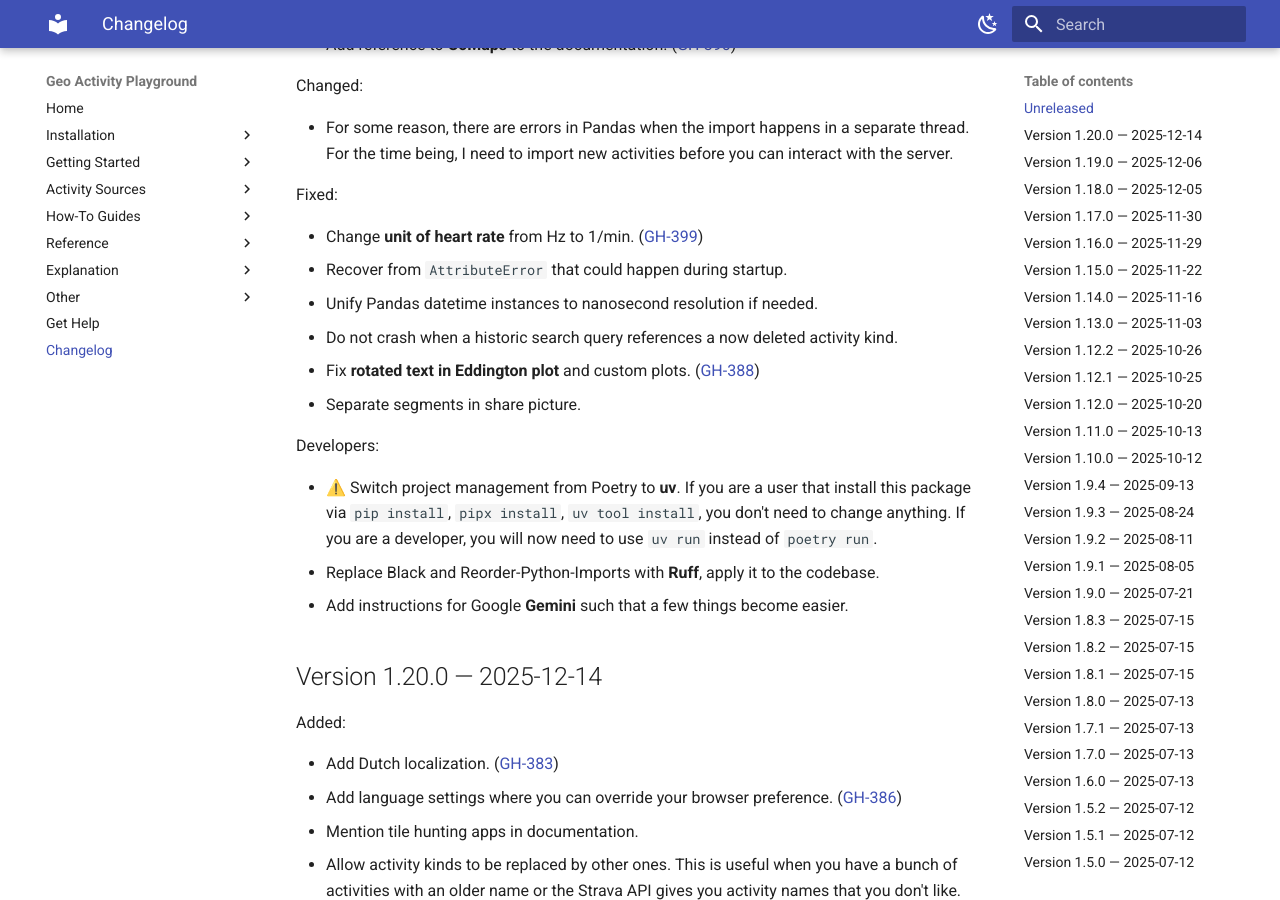
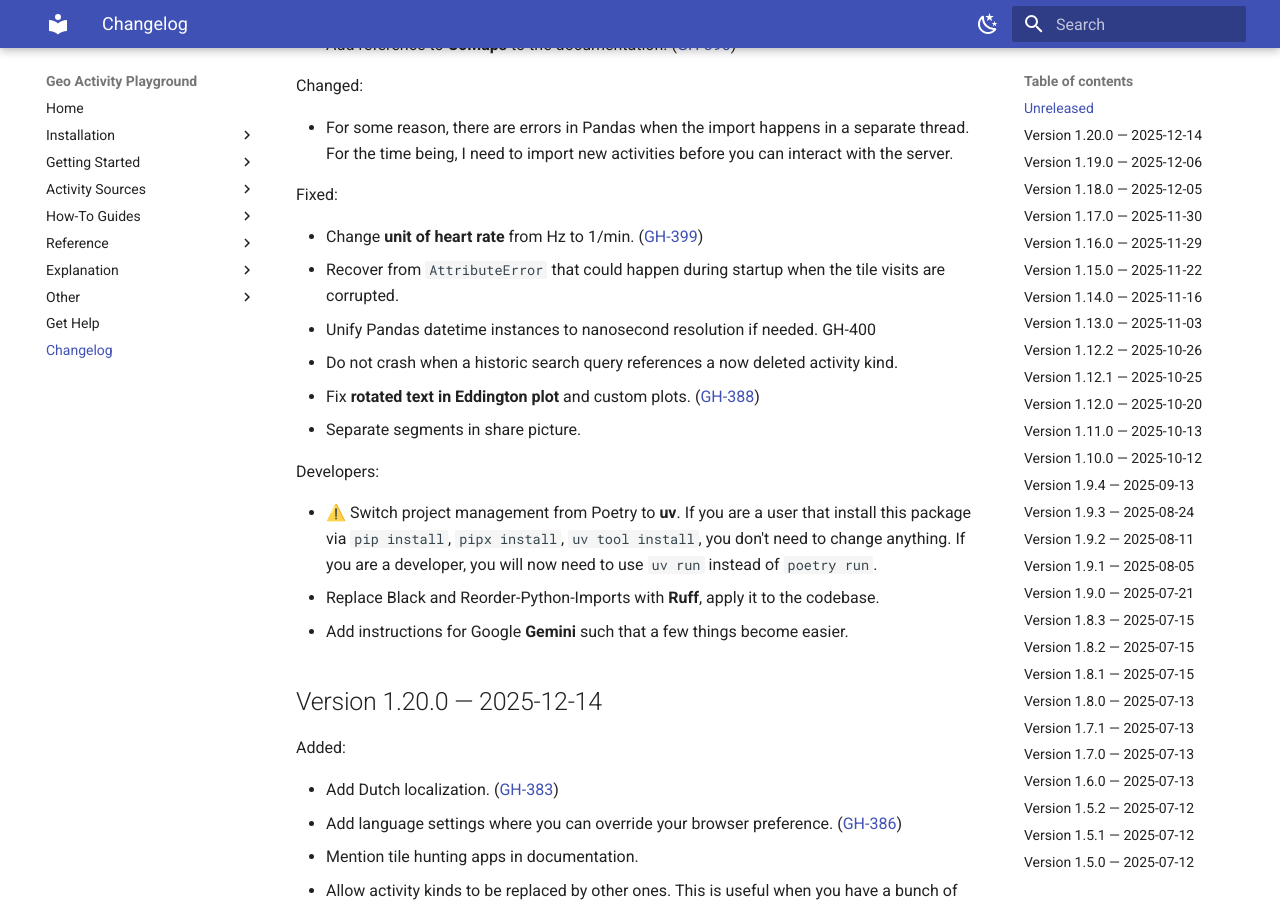
Before and after one commit to martin-ueding/geo-activity-playground, an MkDocs documentation site: the page built from docs/changelog.md, in a window 1280 px wide and 900 px high, scrolled down 458 px. Built offline with MkDocs 1.6.1 and Material for MkDocs 9.7.7, drawn with Linux system fonts in a browser that asks for light colours.

Commit message:
docs: update changelog

```diff
--- a/docs/changelog.md
+++ b/docs/changelog.md
@@ -31,8 +31,8 @@ Changed:
 Fixed:
 
 - Change **unit of heart rate** from Hz to 1/min. ([GH-399](https://github.com/martin-ueding/geo-activity-playground/issues/399))
-- Recover from `AttributeError` that could happen during startup.
-- Unify Pandas datetime instances to nanosecond resolution if needed.
+- Recover from `AttributeError` that could happen during startup when the tile visits are corrupted.
+- Unify Pandas datetime instances to nanosecond resolution if needed. GH-400
 - Do not crash when a historic search query references a now deleted activity kind.
 - Fix **rotated text in Eddington plot** and custom plots. ([GH-388](https://github.com/martin-ueding/geo-activity-playground/issues/388))
 - Separate segments in share picture.
```
